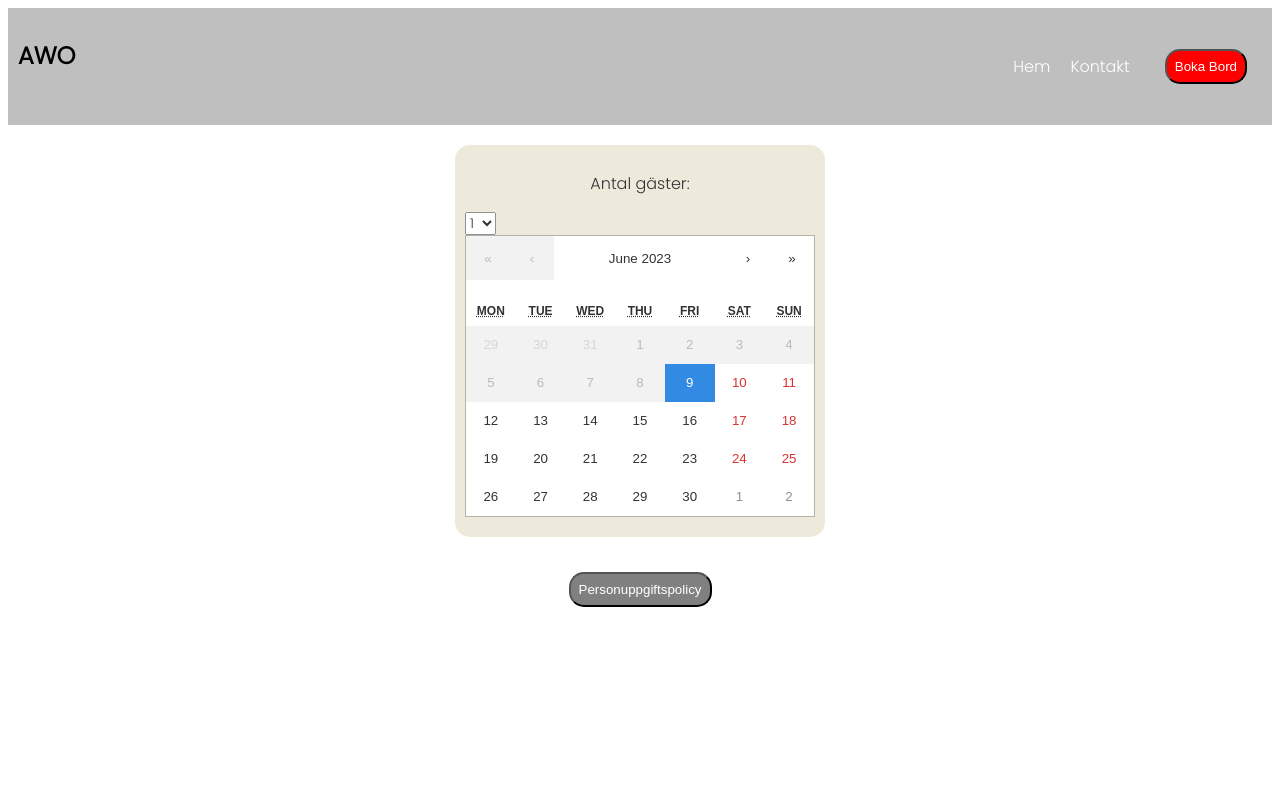
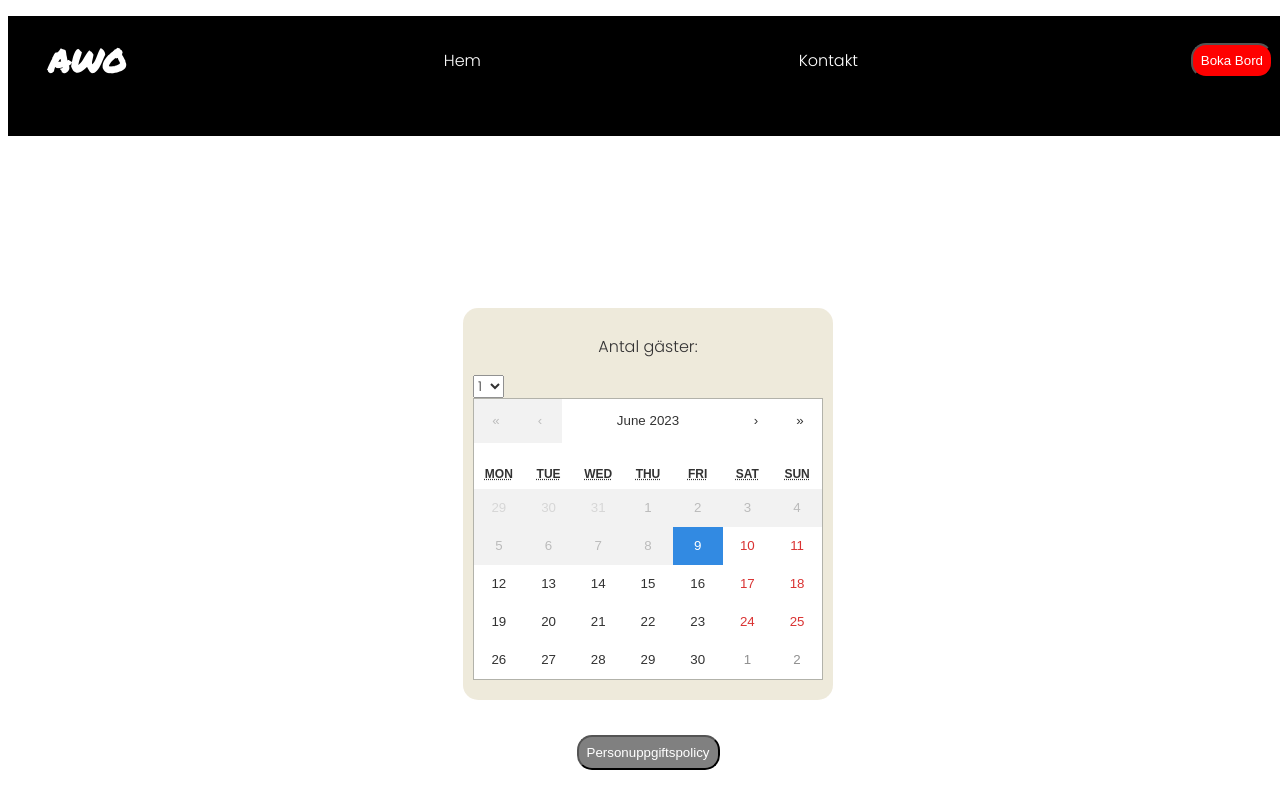
Before and after one commit to wilmawiker/therestaurant-assignment, a React (Vite) app in the folder fed22s-therestaurant/: page /book in a window 1280 px wide. Shown: the top 808 px of the page. Built offline with nearby package versions, Linux system fonts and the light colour scheme.

Commit message:
(feat): add font to h1

```diff
--- a/fed22s-therestaurant/src/components/Header.tsx
+++ b/fed22s-therestaurant/src/components/Header.tsx
@@ -3,12 +3,14 @@ import { Nav } from "./styled/Nav";
 import { Ul } from "./styled/Ul";
 import { Li } from "./styled/Li";
 import { LandingPageButton } from "./styled/Buttons";
+import { StyledHeader } from "./styled/Header";
+import { StyledH1 } from "./styled/StyledH1";
 
 export const Header = () => {
   return (
-    <Nav>
-      <h1>AWO</h1>
+    <StyledHeader>
       <Ul>
+        <StyledH1>AWO</StyledH1>
         <Li>
           <Link to="/">Hem</Link>
         </Li>
@@ -23,6 +25,6 @@ export const Header = () => {
           </Link>
         </Li>
       </Ul>
-    </Nav>
+    </StyledHeader>
   );
 };
--- a/fed22s-therestaurant/src/components/Layout.tsx
+++ b/fed22s-therestaurant/src/components/Layout.tsx
@@ -2,6 +2,7 @@ import { Outlet } from "react-router";
 import { Header } from "./Header";
 import { Footer } from "./Footer";
 import GlobalFonts from "../fonts/fonts";
+import { GeneralWrapper } from "./styled/Wrappers";
 
 const Layout = () => {
   return (
@@ -9,7 +10,9 @@ const Layout = () => {
       <main>
         <GlobalFonts />
         <Header></Header>
-        <Outlet></Outlet>
+        <GeneralWrapper flexdirection="column">
+          <Outlet></Outlet>
+        </GeneralWrapper>
         <Footer></Footer>
       </main>
     </>
--- a/fed22s-therestaurant/src/components/styled/Header.tsx
+++ b/fed22s-therestaurant/src/components/styled/Header.tsx
@@ -5,4 +5,5 @@ export const StyledHeader = styled.header`
   margin: 0;
   padding: 0;
   height: 15vh;
+  width: 100vw;
 `;
--- a/fed22s-therestaurant/src/components/styled/Li.tsx
+++ b/fed22s-therestaurant/src/components/styled/Li.tsx
@@ -2,6 +2,7 @@ import styled from "styled-components";
 
 export const Li = styled.li`
   a {
+    font-family: "Poppins";
     color: white;
     text-decoration: none;
 
--- a/fed22s-therestaurant/src/components/styled/Nav.tsx
+++ b/fed22s-therestaurant/src/components/styled/Nav.tsx
@@ -6,5 +6,4 @@ export const Nav = styled.nav`
   justify-content: space-between;
   padding: 10px;
   background-color: #00000040;
-  font-family: "Poppins";
 `;
--- /dev/null
+++ b/fed22s-therestaurant/src/components/styled/StyledH1.tsx
@@ -0,0 +1,7 @@
+import styled from "styled-components";
+
+export const StyledH1 = styled.h1`
+  text-align: center;
+  font-family: "Permanent Marker";
+  color: white;
+`;
--- a/fed22s-therestaurant/src/components/styled/Wrappers.tsx
+++ b/fed22s-therestaurant/src/components/styled/Wrappers.tsx
@@ -9,6 +9,10 @@ export const GeneralWrapper = styled.div<IWrapperProps>`
   flex-direction: ${(props: IWrapperProps) => props.flexdirection || "row"};
   justify-content: center;
   align-items: center;
+  min-height: 100vh;
+  min-width: 100vw;
+  margin: 0;
+  padding: 0;
 `;
 
 export const Wrapper = styled.div`
```
